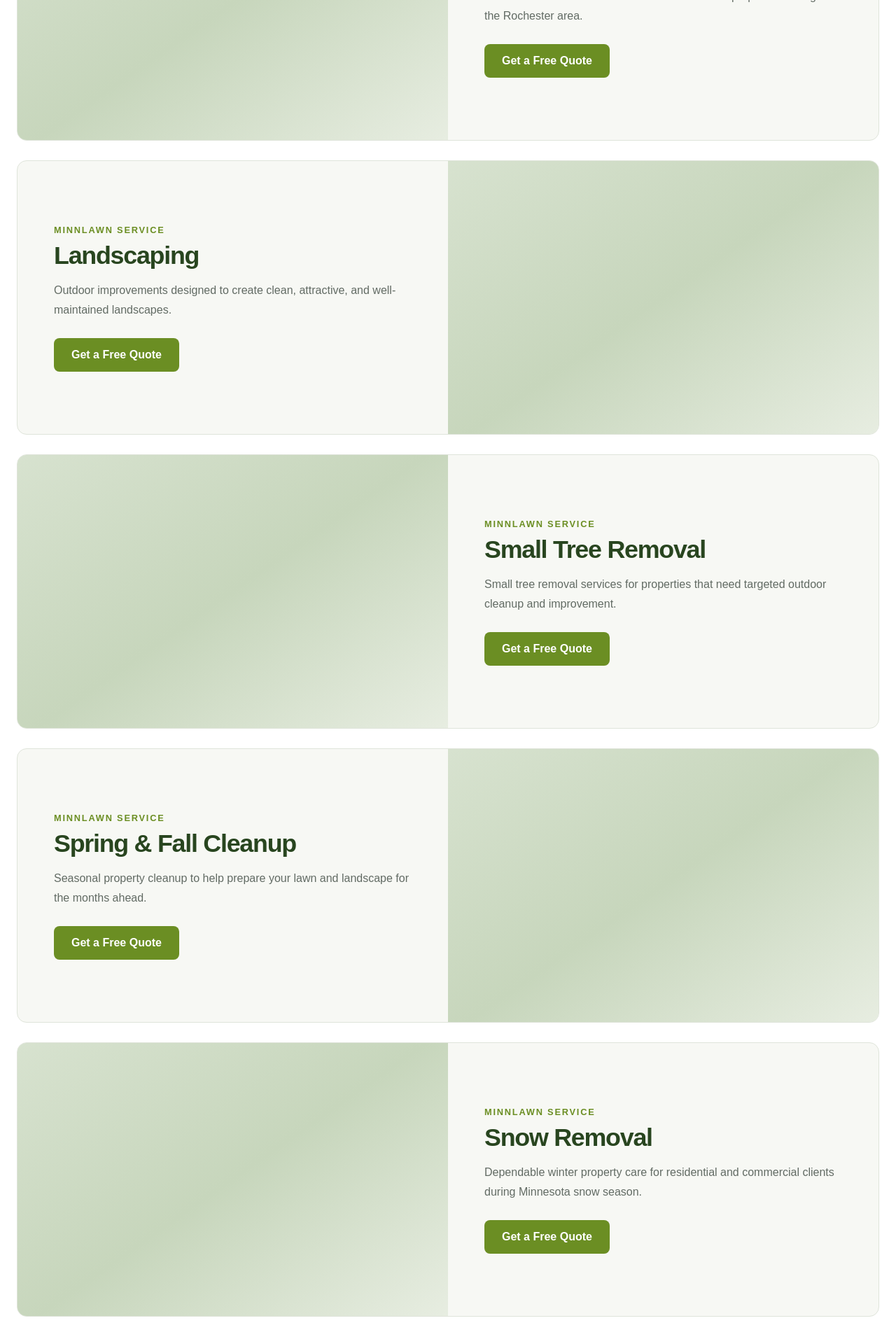
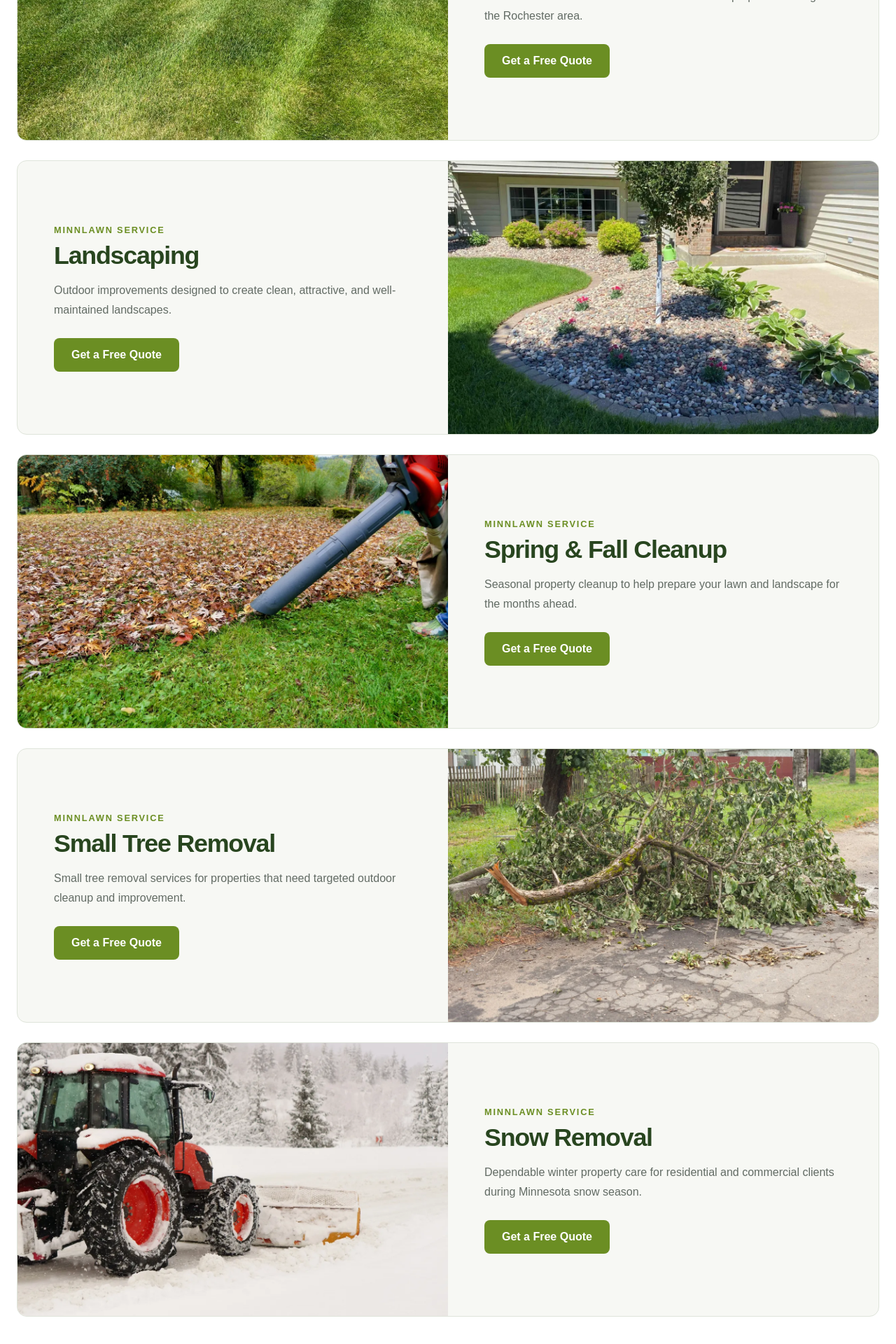
Before and after one commit to Yohan-minnlawn/minnlawn, a Next.js app: page /services in a window 1280 px wide. Shown: the part 872-2792 px from the top of the page at 70% size. Built offline with nearby package versions, Linux system fonts and the light colour scheme.

Commit message:
Add service page imagery and seasonal ordering

```diff
--- a/app/globals.css
+++ b/app/globals.css
@@ -1029,8 +1029,13 @@ a {
 }
 
 .service-detail__image {
+  position: relative;
   min-height: 390px;
-  background: linear-gradient(145deg, #d7e2cf 0%, #c7d6bc 50%, #e7ede1 100%);
+  overflow: hidden;
+}
+
+.service-detail__image img {
+  object-fit: cover;
 }
 
 .service-detail__content {
--- a/components/ServiceDetails.tsx
+++ b/components/ServiceDetails.tsx
@@ -1,5 +1,6 @@
 "use client";
 
+import Image from "next/image";
 import Link from "next/link";
 import { useState } from "react";
 
@@ -9,30 +10,40 @@ const services = [
     title: "Lawn Care",
     description:
       "Reliable lawn care for residential and commercial properties throughout the Rochester area.",
+    image: "/images/projects/striped-lawn-closeup.webp",
+    alt: "Freshly striped lawn maintained by Minnlawn",
   },
   {
     id: "landscaping",
     title: "Landscaping",
     description:
       "Outdoor improvements designed to create clean, attractive, and well-maintained landscapes.",
+    image: "/images/projects/front-yard-rock-landscaping.webp",
+    alt: "Finished front yard rock landscaping project by Minnlawn",
   },
   {
     id: "cleanup",
     title: "Spring & Fall Cleanup",
     description:
       "Seasonal property cleanup to help prepare your lawn and landscape for the months ahead.",
+    image: "/images/projects/leaves-blower.webp",
+    alt: "Minnlawn performing seasonal leaf cleanup",
   },
   {
     id: "snow-removal",
     title: "Snow Removal",
     description:
       "Dependable winter property care for residential and commercial clients during Minnesota snow season.",
+    image: "/images/projects/winter-plow.webp",
+    alt: "Minnlawn snow removal service clearing a snowy property",
   },
   {
     id: "tree-removal",
     title: "Small Tree Removal",
     description:
       "Small tree removal services for properties that need targeted outdoor cleanup and improvement.",
+    image: "/images/projects/small-tree-removal.webp",
+    alt: "Minnlawn performing small tree removal work",
   },
 ];
 
@@ -46,13 +57,13 @@ function getCurrentMonth() {
 }
 
 function getSeasonalOrder(month: number) {
-  if ([12, 1, 2, 3].includes(month)) {
+  if (month === 12 || month <= 3) {
     return [
       "snow-removal",
       "tree-removal",
+      "cleanup",
+      "lawn-care",
       "landscaping",
-      "lawn-care",
-      "cleanup",
     ];
   }
 
@@ -70,18 +81,18 @@ function getSeasonalOrder(month: number) {
     return [
       "lawn-care",
       "landscaping",
+      "cleanup",
       "tree-removal",
-      "cleanup",
       "snow-removal",
     ];
   }
 
   return [
     "cleanup",
+    "tree-removal",
+    "snow-removal",
+    "lawn-care",
     "landscaping",
-    "tree-removal",
-    "lawn-care",
-    "snow-removal",
   ];
 }
 
@@ -105,7 +116,14 @@ export default function ServiceDetails() {
             id={service.id}
             key={service.id}
           >
-            <div className="service-detail__image" aria-hidden="true" />
+            <div className="service-detail__image">
+              <Image
+                src={service.image}
+                alt={service.alt}
+                fill
+                sizes="(max-width: 1100px) 100vw, 50vw"
+              />
+            </div>
 
             <div className="service-detail__content">
               <p className="eyebrow">Minnlawn Service</p>
```
